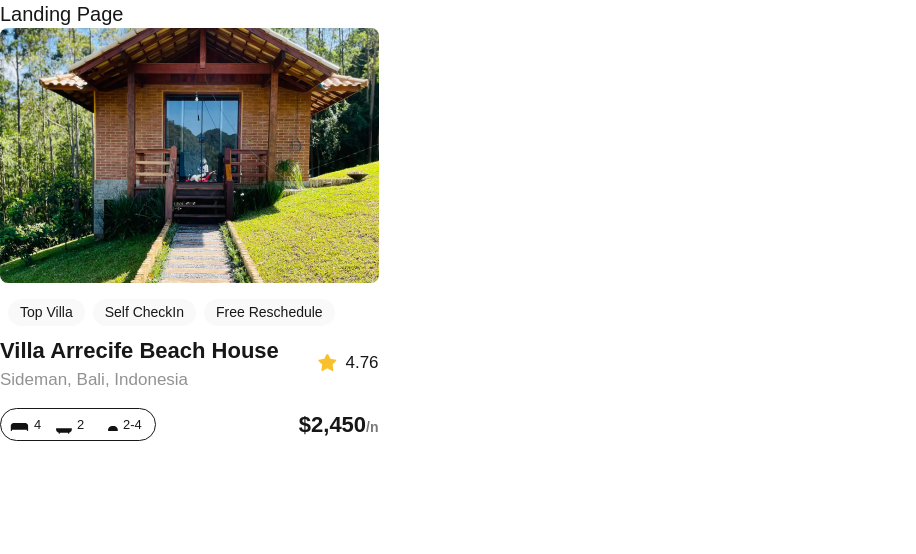
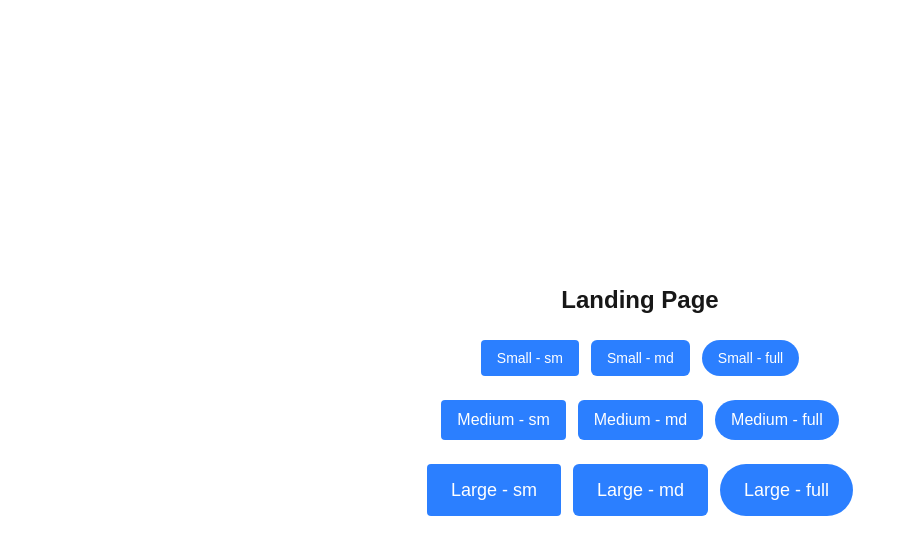
Before and after one commit to McDon419/alx-project-0x00-setup, a Next.js app in the folder alx-project-0x00/: page /landing in a window 1280 px wide. Shown: the top 554 px of the page, without its empty margins (0-916 px from the left). Built offline with nearby package versions, Linux system fonts and the light colour scheme.

Commit message:
Added Button.tsx and modified index.ts

```diff
--- /dev/null
+++ b/alx-project-0x00/components/Button.tsx
@@ -0,0 +1,15 @@
+// components/Button.tsx
+import React from "react";
+import { ButtonProps } from "@/interfaces";
+
+const Button: React.FC<ButtonProps> = ({ title, className }) => {
+  return (
+    <button
+      className={`px-4 py-2 bg-blue-500 text-white font-medium hover:bg-blue-600 transition ${className}`}
+    >
+      {title}
+    </button>
+  );
+};
+
+export default Button;
--- a/alx-project-0x00/interfaces/index.ts
+++ b/alx-project-0x00/interfaces/index.ts
@@ -0,0 +1,3 @@
+export interface PillProps {
+    title: string
+}
--- a/alx-project-0x00/pages/landing.tsx
+++ b/alx-project-0x00/pages/landing.tsx
@@ -1,9 +1,32 @@
-import Card from "@/components/Card";
+
+import React from "react";
+import Button from "@/components/Button";
+
 const Landing: React.FC = () => {
   return (
-    <div>
-      <h1 className="text-xl font-extralight">Landing Page</h1>
-      <Card />
+    <div className="flex flex-col gap-6 items-center justify-center min-h-screen">
+      <h1 className="text-2xl font-bold">Landing Page</h1>
+
+      {/* Small Buttons */}
+      <div className="flex gap-3">
+        <Button title="Small - sm" className="text-sm px-2 py-1 rounded-sm" />
+        <Button title="Small - md" className="text-sm px-2 py-1 rounded-md" />
+        <Button title="Small - full" className="text-sm px-2 py-1 rounded-full" />
+      </div>
+
+      {/* Medium Buttons */}
+      <div className="flex gap-3">
+        <Button title="Medium - sm" className="text-base px-4 py-2 rounded-sm" />
+        <Button title="Medium - md" className="text-base px-4 py-2 rounded-md" />
+        <Button title="Medium - full" className="text-base px-4 py-2 rounded-full" />
+      </div>
+
+      {/* Large Buttons */}
+      <div className="flex gap-3">
+        <Button title="Large - sm" className="text-lg px-6 py-3 rounded-sm" />
+        <Button title="Large - md" className="text-lg px-6 py-3 rounded-md" />
+        <Button title="Large - full" className="text-lg px-6 py-3 rounded-full" />
+      </div>
     </div>
   );
 };
```
Also changed, not shown: alx-project-0x00/components/Pill.tsx (+5 -3 lines).
